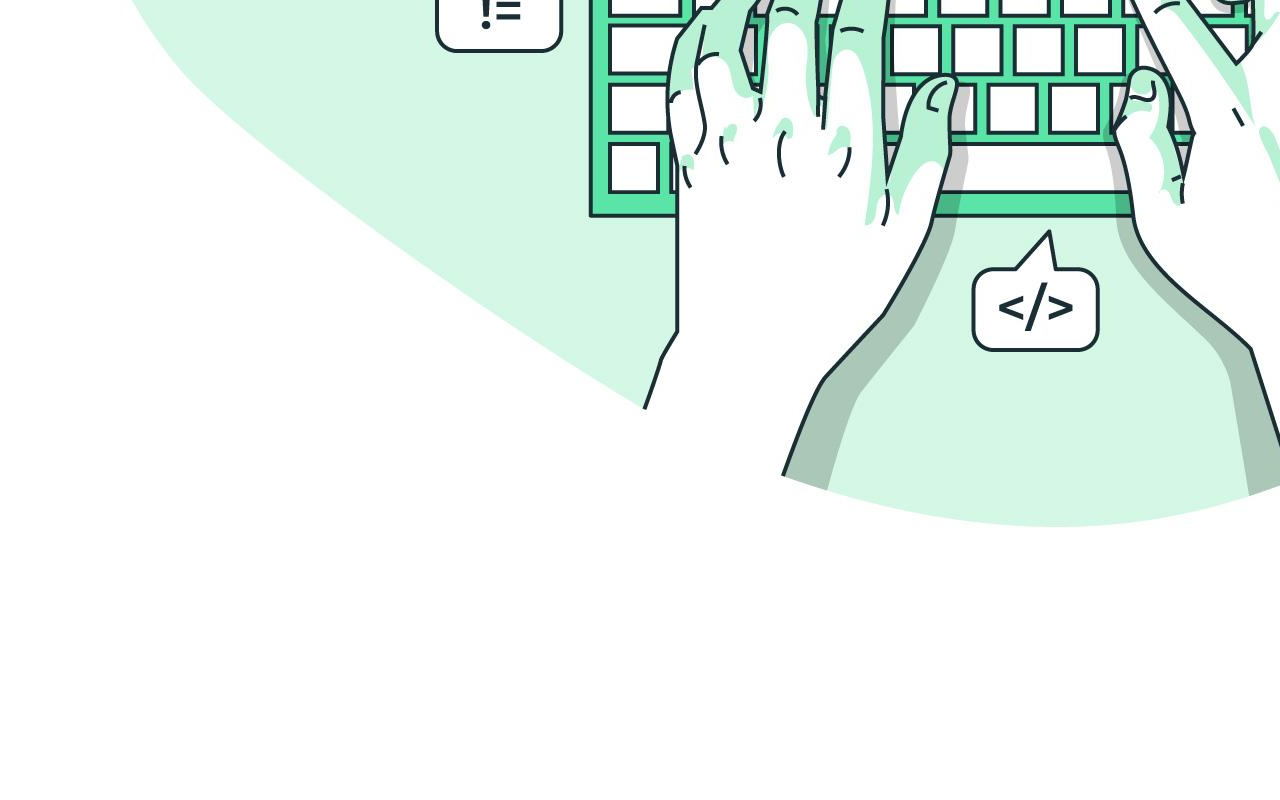
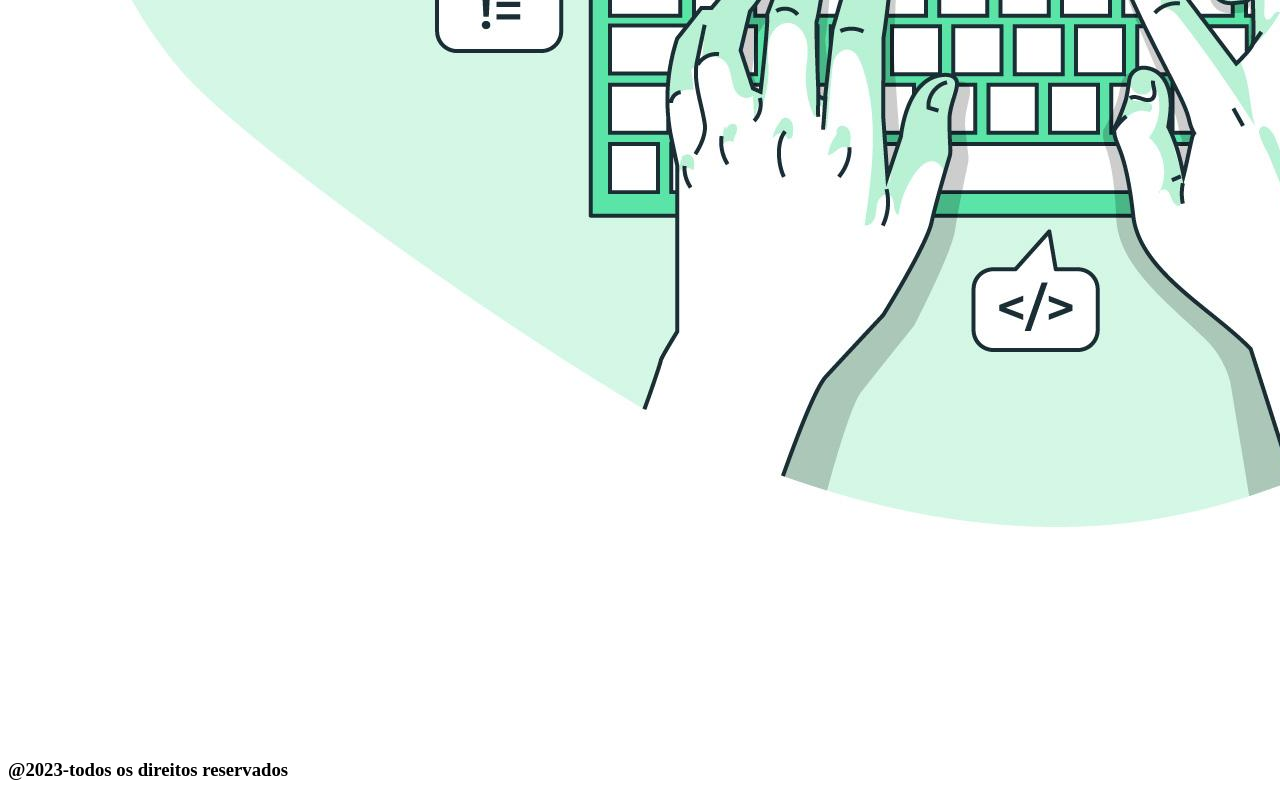
Before and after one commit to ProjetoDEVy/cp1-dev-web-2sem, a plain HTML site: page index.html in a window 1280 px wide. Shown: the part 4335-5135 px from the top of the page. Before the commit the page ends 5083 px from the top, so only its background shows below. Drawn offline with Linux system fonts and the light colour scheme.

Commit message:
adicionando rodapé-Leonardo

```diff
--- a/index.html
+++ b/index.html
@@ -38,6 +38,8 @@
         <p id="texto2">Lorem ipsum dolor sit amet, consectetur adipisicing elit. Fuga nesciunt cumque inventore amet reiciendis, qui laboriosam a? Similique voluptas fuga deserunt quae blanditiis molestias error pariatur vero numquam, itaque hic!</p>
         <img id="imagem3" src="img/Programacao1.jpg" alt="Pessoa programando">
       </section>
-
+      <footer>
+        <h3>@2023-todos os direitos reservados</h3>
+      </footer>
 </body>
 </html>
```
